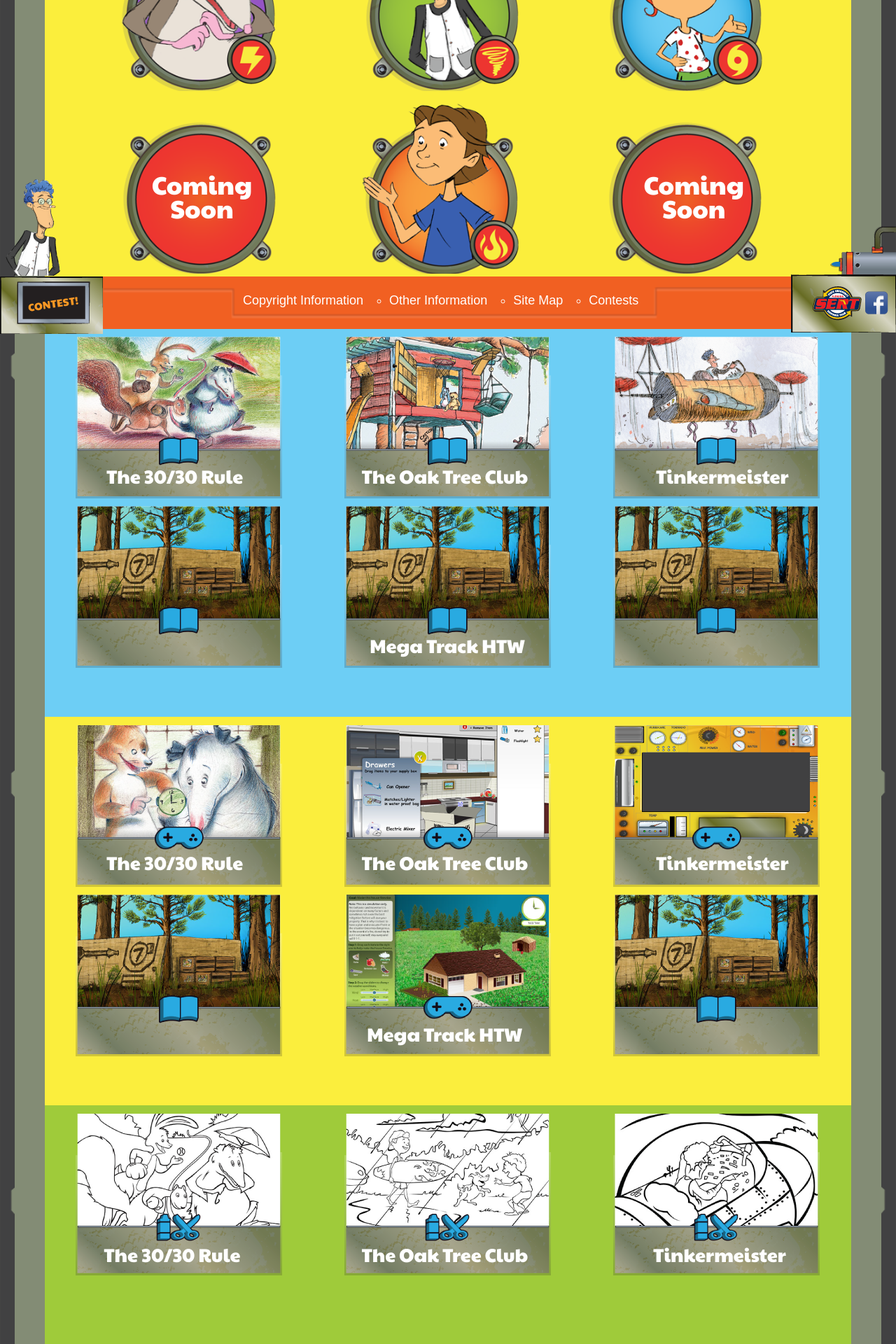
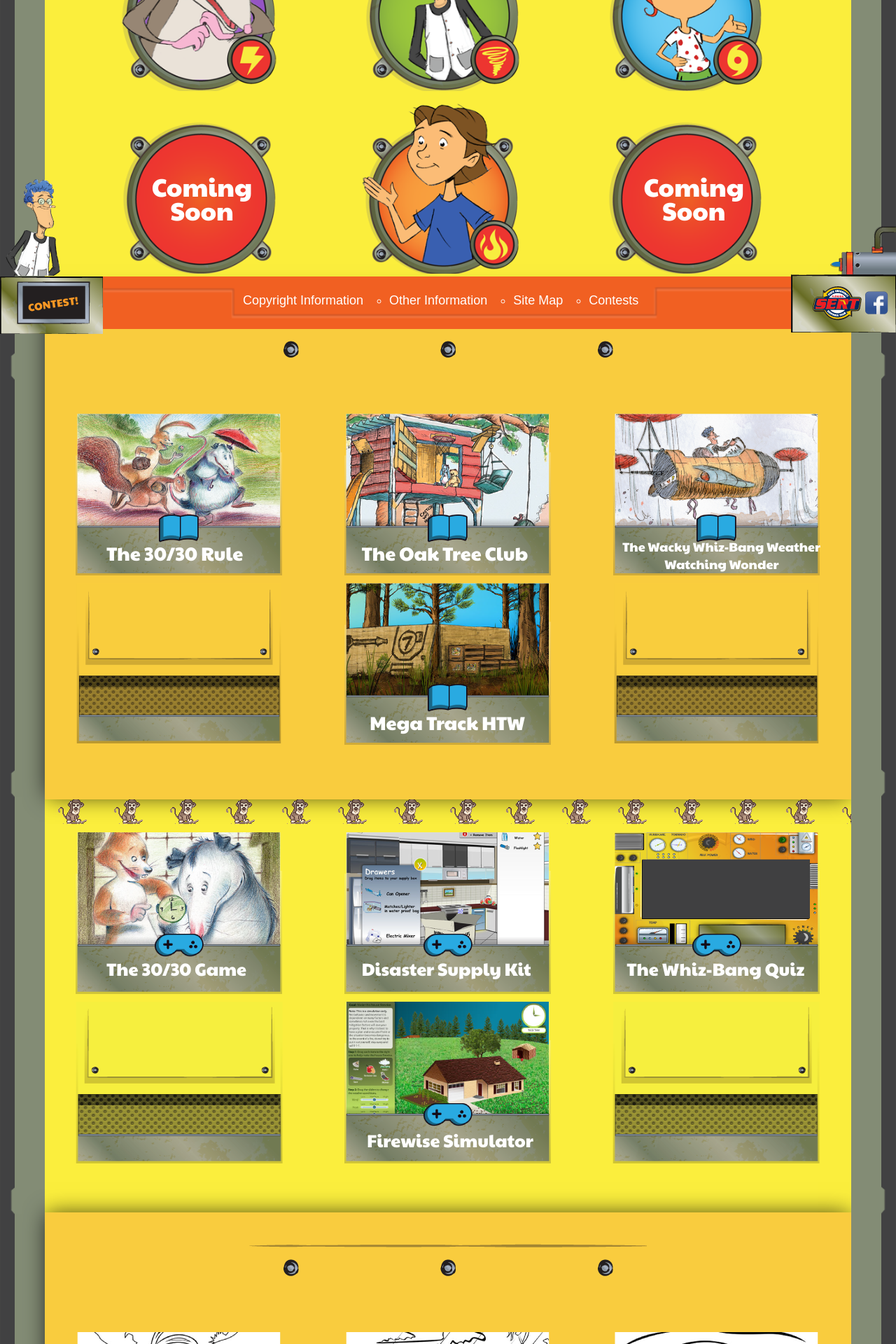
Before and after one commit to clopez1989/KidsGetAPlan1.3, a PHP site: page / in a window 1280 px wide. Shown: the part 330-2250 px from the top of the page at 70% size. Run offline with PHP 8.4, Linux system fonts and the light colour scheme; some libraries are stand-ins or nearby versions.

Commit message:
working on bigger displays and changes to homepage desktop

```diff
--- a/css/style.css
+++ b/css/style.css
@@ -109,7 +109,7 @@
 }
 
 .mainButton {
-	min-height: 620px;
+	min-height: 571px;
 	background-color: #fbee3c;
 	margin-top: 101px;
 	text-align: center;
@@ -124,24 +124,45 @@
 }
 
 .storyButton {
-	min-height: 555px;
-	background-color: #6dcef5;
+	min-height: 722px;
+	background-color: #f9cc3e;
+	-webkit-box-shadow: 0px -1px 30px -3px rgba(0,0,0,0.75);
+	-moz-box-shadow: 0px -1px 30px -3px rgba(0,0,0,0.75);
+	box-shadow: 0px -1px 30px -3px rgba(0,0,0,0.75);
+}
+
+.storySectionEtching{
+	float: none;
+	display: block;
+	margin: auto;
+	padding: 45px;
+	margin-bottom: 2%;
 }
 
 .playButton {
 	min-height: 555px;
 	background: #fbee3d;
+	margin-top: 35px;
 }
 
 .makeButton {
-	min-height: 390px;
-	background: #9fcb3a;
+	min-height: 457px;
+	background-color: #f9cc3e;
+	-webkit-box-shadow: 0px -1px 30px -3px rgba(0,0,0,0.75);
+	-moz-box-shadow: 0px -1px 30px -3px rgba(0,0,0,0.75);
+	box-shadow: 0px -1px 30px -3px rgba(0,0,0,0.75);
+	margin-bottom: 173px;
 }
 
 .factsButton {
 	min-height: 540px;
-	background: #29aae1;
-	color: white;
+	background-color: #f9cc3e;
+	color: white;
+	margin-top: 27px;
+	-webkit-box-shadow: 0px -1px 30px -3px rgba(0,0,0,0.75);
+	-moz-box-shadow: 0px -1px 30px -3px rgba(0,0,0,0.75);
+	box-shadow: 0px -1px 30px -3px rgba(0,0,0,0.75);
+	margin-bottom: 60px;
 }
 
 .adultsButton {
@@ -381,8 +402,10 @@ h3 {
 .mainWrapper {
 	width: 90%;
 	margin: auto;
-	background-image:url('img/tilable_swiss_cheese.png');
+	background-color: #fbee3c;
 	background-repeat:repeat;
+	background: #fbee3c url('img/affe_78.gif') repeat;
+
 }
 
 .rightSidebar {
@@ -479,7 +502,7 @@ h3 {
 
 #name4_box h2{
 	position: absolute;
-	top: 64%;
+	top: 70%;
 	left: 12%;
 	font-family: 'Paytone One', sans-serif;
 	color: white;
@@ -515,7 +538,7 @@ h3 {
 
 #name6_box h2{
 	position: absolute;
-	top: 64%;
+	top: 70%;
 	right: 12%;
 	font-family: 'Paytone One', sans-serif;
 	color: white;
@@ -597,11 +620,13 @@ h3 {
 
 #name3_story_box h2{
 	position: absolute;
-	top: 78%;
-	right: 23%;
-	font-family: 'Paytone One', sans-serif;
-	color: white;
-	text-shadow: none;
+	top: 77%;
+	right: 10%;
+	font-family: 'Paytone One', sans-serif;
+	color: white;
+	text-shadow: none;
+	width: 76%;
+	font-size: 1em;
 }
 
 #name4_story_box h2{
@@ -676,6 +701,7 @@ h3 {
 	font-family: 'Paytone One', sans-serif;
 	color: white;
 	text-shadow: none;
+	font-size: 1.4em;
 }
 
 #name2_play_box{
@@ -699,6 +725,7 @@ h3 {
 	font-family: 'Paytone One', sans-serif;
 	color: white;
 	text-shadow: none;
+	font-size: 1.4em;
 }
 
 #name3_play_box{
@@ -718,10 +745,11 @@ h3 {
 #name3_play_box h2{
 	position: absolute;
 	top: 77%;
-	right: 23%;
-	font-family: 'Paytone One', sans-serif;
-	color: white;
-	text-shadow: none;
+	right: 17%;
+	font-family: 'Paytone One', sans-serif;
+	color: white;
+	text-shadow: none;
+	font-size: 1.4em;
 }
 
 #name4_play_box h2{
@@ -754,6 +782,7 @@ h3 {
 	font-family: 'Paytone One', sans-serif;
 	color: white;
 	text-shadow: none;
+	font-size: 1.4em;
 }
 
 #name6_play_box h2{
@@ -791,11 +820,12 @@ h3 {
 
 #name1_make_box h2{
 	position: absolute;
-	top: 79%;
-	left: 22%;
-	font-family: 'Paytone One', sans-serif;
-	color: white;
-	text-shadow: none;
+	top: 77%;
+	left: 15%;
+	font-family: 'Paytone One', sans-serif;
+	color: white;
+	text-shadow: none;
+	font-size: 1em;
 }
 
 #name2_make_box{
@@ -814,11 +844,12 @@ h3 {
 
 #name2_make_box h2{
 	position: absolute;
-	top: 79%;
+	top: 77%;
 	left: 18%;
 	font-family: 'Paytone One', sans-serif;
 	color: white;
 	text-shadow: none;
+	font-size: 1em;
 }
 
 #name3_make_box{
@@ -837,11 +868,12 @@ h3 {
 
 #name3_make_box h2{
 	position: absolute;
-	top: 79%;
-	right: 24%;
-	font-family: 'Paytone One', sans-serif;
-	color: white;
-	text-shadow: none;
+	top: 77%;
+	right: 15%;
+	font-family: 'Paytone One', sans-serif;
+	color: white;
+	text-shadow: none;
+	font-size: 1em;
 }
 
 #name1_facts_box, #name2_facts_box, #name3_facts_box, #name4_facts_box, #name5_facts_box, #name6_facts_box{
@@ -1052,6 +1084,21 @@ h3 {
 /* ----------------------------MEDIA QUERIES---------------------------- */
 
 /* Larger --------------------------------------- */
+@media only screen and (min-width : 1667px) {
+	.homeButton{
+	}
+
+	.logoImage{
+		width: 18%;
+		margin-left: 130px;
+	}
+
+	#name1_box, #name2_box, #name3_box, #name4_box, #name5_box, #name6_box{
+		width: 22%;
+		background-size: 60%;
+	}
+}
+
 @media screen and (max-width: 1024px) {
 
 	.logoImage{
@@ -1493,6 +1540,7 @@ h3 {
 
 	object {
 		display:none;
+	}
 }
 
 /* iPads (portrait) ----------- */
--- a/index.php
+++ b/index.php
@@ -64,12 +64,10 @@
 			<div id="name6_box" class="grid_2 morph">
 				<h2>Coming Soon</h2>
 			</div>
-			<div id="bottomMainEtching">
-
-			</div>
 		</div>
 
 		<div class="section storyButton" id="homeStory">
+			<img src="css/img/bottom_main_etching_m.png" width="568" height="46" alt="Bottom Main Etching M" class="storySectionEtching">
 			<div id="name1_story_box" class="grid_4">
 				<button id="opener"></button>
 				<h2>The 30/30 Rule</h2>
@@ -91,53 +89,50 @@ Duis autem vel eum iriure dolor in hendrerit in vulputate velit esse molestie co
 				  </div>
 			</div>
 			<div id="name3_story_box" class="grid_4">
-				<h2>Tinkermeister</h2>
+				<h2>The Wacky Whiz-Bang Weather Watching Wonder</h2>
 			</div>
 			<div id="name4_story_box" class="grid_4">
-				<img src="css/img/Sub_Story/sub_story_d_megatrack.png" width="295" height="231" alt="Sub Story D Megatrack">
-				<h2></h2>
+				<img src="css/img/coming_soon_story.png" width="293" height="230" alt="Coming Soon Story">
 			</div>
 			<div id="name5_story_box" class="grid_4">
 				<h2>Mega Track HTW</h2>
 			</div>
 			<div id="name6_story_box" class="grid_4">
-				<img src="css/img/Sub_Story/sub_story_d_megatrack.png" width="295" height="231" alt="Sub Story D Megatrack">
-				<h2></h2>
+				<img src="css/img/coming_soon_story.png" width="293" height="230" alt="Coming Soon Story">
 			</div>
 		</div>
 
 		<div class="section playButton" id="homePlay">
 			<div id="name1_play_box" class="grid_4" onclick="location.href='thirtyrule.php'">
-				<h2>The 30/30 Rule</h2>
+				<h2>The 30/30 Game</h2>
 			</div>
 			<div id="name2_play_box" class="grid_4">
-				 <h2>The Oak Tree Club</h2>
+				 <h2>Disaster Supply Kit</h2>
 			</div>
 			<div id="name3_play_box" class="grid_4">
-				<h2>Tinkermeister</h2>
+				<h2>The Whiz-Bang Quiz</h2>
 			</div>
 			<div id="name4_play_box" class="grid_4">
-				<img src="css/img/Sub_Story/sub_story_d_megatrack.png" width="295" height="231" alt="Sub Story D Megatrack">
-				<h2></h2>
+				<img src="css/img/coming_soon_play.png" width="296" height="232" alt="Coming Soon Play">
 			</div>
 			<div id="name5_play_box" class="grid_4">
-				<h2>Mega Track HTW</h2>
+				<h2>Firewise Simulator</h2>
 			</div>
 			<div id="name6_play_box" class="grid_4">
-				<img src="css/img/Sub_Story/sub_story_d_megatrack.png" width="295" height="231" alt="Sub Story D Megatrack">
-				<h2></h2>
+				<img src="css/img/coming_soon_play.png" width="296" height="232" alt="Coming Soon Play">
 			</div>
 		</div>
 
 		<div class="section makeButton" id="homeMake">
+			<img src="css/img/bottom_main_etching_m.png" width="568" height="46" alt="Bottom Main Etching M" class="storySectionEtching">
 			<div id="name1_make_box" class="grid_4">
-				<h2>The 30/30 Rule</h2>
+				<h2>The 30/30 Rule<br>Cut-Outs and Coloring Pages</h2>
 			</div>
 			<div id="name2_make_box" class="grid_4">
-				 <h2>The Oak Tree Club</h2>
+				 <h2>The Oak Tree Club<br>Cut-Outs and Coloring Pages</h2>
 			</div>
 			<div id="name3_make_box" class="grid_4">
-				<h2>Tinkermeister</h2>
+				<h2>Tinkermeister<br>Cut-Outs and Coloring Pages</h2>
 			</div>
 		</div>
 
@@ -152,13 +147,11 @@ Duis autem vel eum iriure dolor in hendrerit in vulputate velit esse molestie co
 				<h2>Tinkermeister</h2>
 			</div>
 			<div id="name4_facts_box" class="grid_4">
-				<h2>Coming Soon</h2>
 			</div>
 			<div id="name5_facts_box" class="grid_4">
 				<h2>Mega Track HTW</h2>
 			</div>
 			<div id="name6_facts_box" class="grid_4">
-				<h2>Coming Soon</h2>
 			</div>
 		</div>
 
```
Also changed, not shown: css/img/affe_78.gif (added), css/img/coming_soon_play.png (added), css/img/coming_soon_story.png (added). Lines whose indentation alone changed are shown as unchanged.
